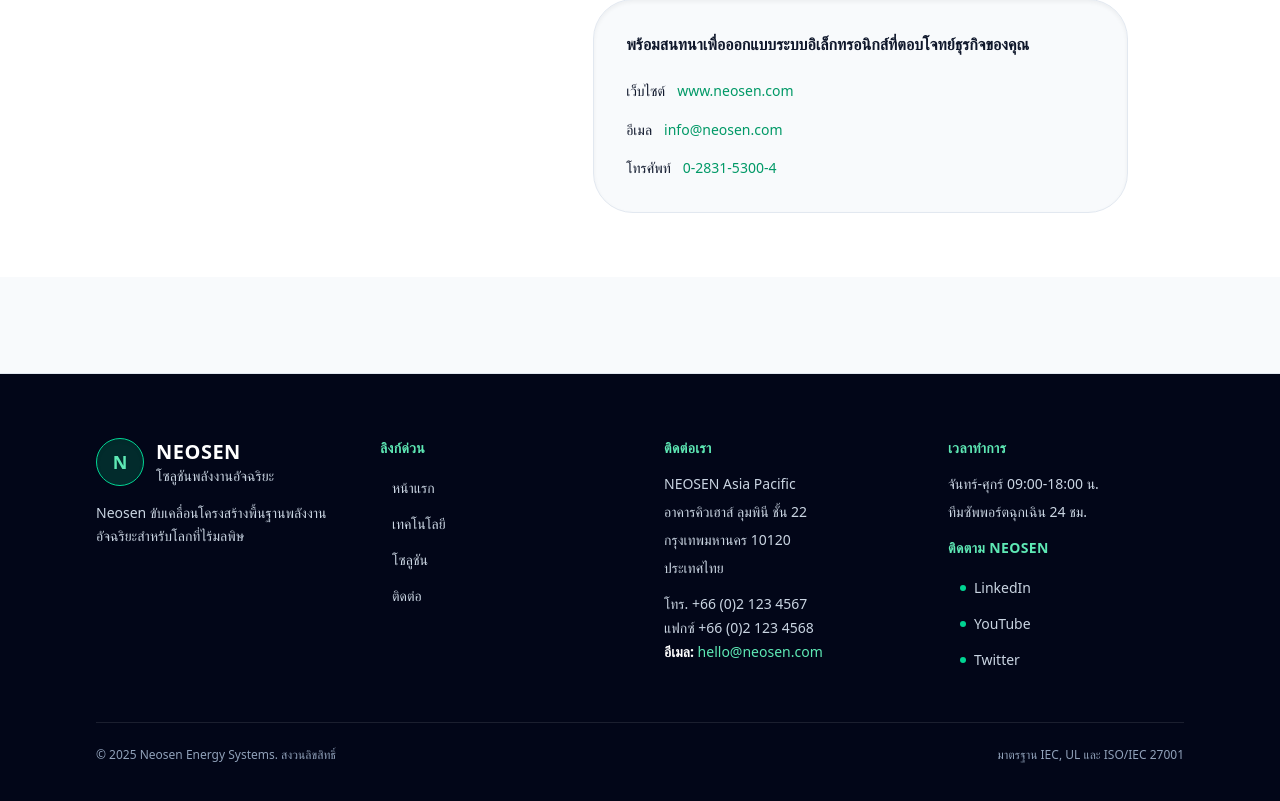
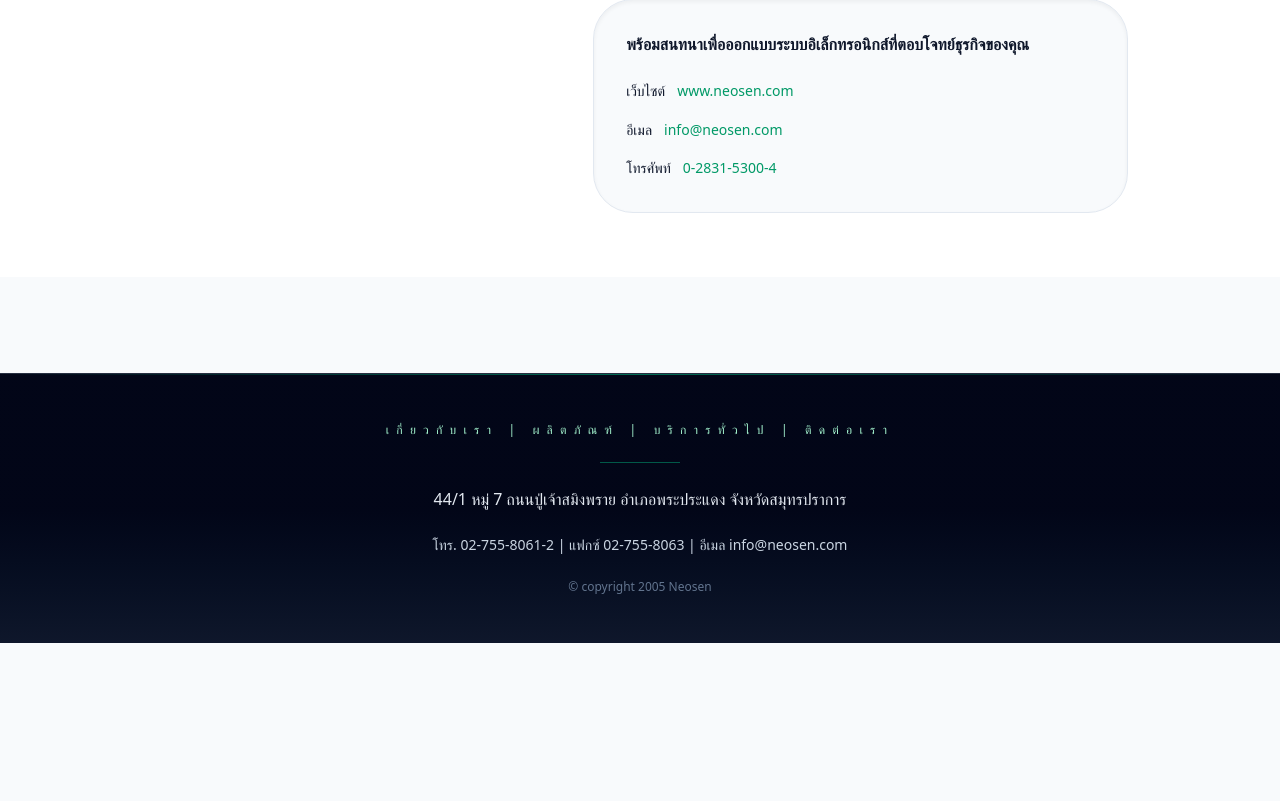
Before and after one commit to DnopPondz/neo, a Next.js app: page / in a window 1280 px wide. Shown: the part 779-1580 px from the top of the page. After the commit the page ends 1422 px from the top, so only its background shows below. Built offline with nearby package versions, Linux system fonts and the light colour scheme.

Commit message:
Restyle footer with legacy contact details

```diff
--- a/components/Footer.js
+++ b/components/Footer.js
@@ -1,115 +1,22 @@
 "use client";
 
-import Link from "next/link";
-import { menuItems } from "@/components/Navbar";
 import { useLanguage } from "@/components/LanguageProvider";
-
-const currentYear = new Date().getFullYear();
 
 export default function Footer() {
   const { translations } = useLanguage();
-  const { brand, nav, footer } = translations;
+  const { footer } = translations;
 
   return (
-    <footer className="border-t border-slate-200 bg-slate-950 text-slate-100">
-      <div className="mx-auto flex max-w-6xl flex-col gap-12 px-6 py-16 lg:px-8">
-        <div className="grid gap-12 md:grid-cols-2 lg:grid-cols-4">
-          <div className="space-y-4">
-            <div className="flex items-center gap-3">
-              <div className="flex h-12 w-12 items-center justify-center rounded-full border border-emerald-400 bg-emerald-500/20 text-lg font-bold text-emerald-300 shadow-inner">
-                N
-              </div>
-              <div>
-                <p className="text-xl font-semibold tracking-wide text-white">{brand.name}</p>
-                <p className="text-sm text-slate-300">{brand.tagline}</p>
-              </div>
-            </div>
-            <p className="text-sm leading-relaxed text-slate-300">{footer.tagline}</p>
-          </div>
-
-          <div>
-            <h3 className="text-sm font-semibold uppercase tracking-wide text-emerald-300">
-              {footer.quickLinksTitle}
-            </h3>
-            <ul className="mt-4 space-y-2 text-sm">
-              {menuItems.map((item) => (
-                <li key={item.key}>
-                  <Link
-                    href={item.href}
-                    className="inline-flex items-center rounded-full px-3 py-1 text-slate-300 transition hover:bg-emerald-400/10 hover:text-emerald-200"
-                  >
-                    {nav[item.key]}
-                  </Link>
-                </li>
-              ))}
-            </ul>
-          </div>
-
-          <div className="space-y-4">
-            <div>
-              <h3 className="text-sm font-semibold uppercase tracking-wide text-emerald-300">
-                {footer.contactTitle}
-              </h3>
-              <div className="mt-4 space-y-2 text-sm text-slate-300">
-                {footer.addressLines.map((line) => (
-                  <p key={line}>{line}</p>
-                ))}
-              </div>
-            </div>
-            <div className="space-y-1 text-sm text-slate-300">
-              {footer.contactNumbers.map((number) => (
-                <p key={number}>{number}</p>
-              ))}
-              <p>
-                <span className="font-semibold text-white">{footer.emailLabel}:</span>{" "}
-                <a
-                  href={`mailto:${footer.email}`}
-                  className="text-emerald-300 transition hover:text-emerald-200"
-                >
-                  {footer.email}
-                </a>
-              </p>
-            </div>
-          </div>
-
-          <div className="space-y-4">
-            <div>
-              <h3 className="text-sm font-semibold uppercase tracking-wide text-emerald-300">
-                {footer.hoursTitle}
-              </h3>
-              <ul className="mt-4 space-y-2 text-sm text-slate-300">
-                {footer.hours.map((item) => (
-                  <li key={item}>{item}</li>
-                ))}
-              </ul>
-            </div>
-            <div>
-              <h3 className="text-sm font-semibold uppercase tracking-wide text-emerald-300">
-                {footer.socialsTitle}
-              </h3>
-              <ul className="mt-4 space-y-2 text-sm">
-                {footer.socials.map((social) => (
-                  <li key={social.href}>
-                    <Link
-                      href={social.href}
-                      className="inline-flex items-center gap-2 rounded-full px-3 py-1 text-slate-300 transition hover:bg-emerald-400/10 hover:text-emerald-200"
-                      target="_blank"
-                      rel="noopener noreferrer"
-                    >
-                      <span className="h-1.5 w-1.5 rounded-full bg-emerald-400" aria-hidden />
-                      {social.label}
-                    </Link>
-                  </li>
-                ))}
-              </ul>
-            </div>
-          </div>
-        </div>
-
-        <div className="flex flex-col gap-4 border-t border-white/10 pt-6 text-xs text-slate-400 sm:flex-row sm:items-center sm:justify-between">
-          <p>{footer.legal.replace("{year}", currentYear)}</p>
-          <p>{footer.certifications}</p>
-        </div>
+    <footer className="relative border-t border-white/10 bg-gradient-to-b from-slate-950 via-slate-950 to-slate-900 text-slate-100">
+      <div className="absolute inset-x-0 top-0 h-px bg-gradient-to-r from-transparent via-emerald-400/50 to-transparent" aria-hidden />
+      <div className="mx-auto flex max-w-5xl flex-col items-center gap-4 px-6 py-12 text-center sm:gap-6">
+        <p className="text-[0.65rem] uppercase tracking-[0.5em] text-emerald-200 sm:text-xs sm:tracking-[0.6em]">
+          {footer.linksLine}
+        </p>
+        <div className="h-px w-20 bg-emerald-400/40" aria-hidden />
+        <p className="text-sm text-slate-200 sm:text-base">{footer.addressLine}</p>
+        <p className="text-xs text-slate-300 sm:text-sm">{footer.contactLine}</p>
+        <p className="text-xs text-slate-500">{footer.copyrightLine}</p>
       </div>
     </footer>
   );
--- a/components/LanguageProvider.js
+++ b/components/LanguageProvider.js
@@ -183,35 +183,12 @@
       },
     },
     footer: {
-      tagline:
-        "Neosen ขับเคลื่อนโครงสร้างพื้นฐานพลังงานอัจฉริยะสำหรับโลกที่ไร้มลพิษ",
-      quickLinksTitle: "ลิงก์ด่วน",
-      contactTitle: "ติดต่อเรา",
-      addressLines: [
-        "NEOSEN Asia Pacific",
-        "อาคารคิวเฮาส์ ลุมพินี ชั้น 22",
-        "กรุงเทพมหานคร 10120",
-        "ประเทศไทย",
-      ],
-      contactNumbers: [
-        "โทร. +66 (0)2 123 4567",
-        "แฟกซ์ +66 (0)2 123 4568",
-      ],
-      emailLabel: "อีเมล",
-      email: "hello@neosen.com",
-      hoursTitle: "เวลาทำการ",
-      hours: [
-        "จันทร์-ศุกร์ 09:00-18:00 น.",
-        "ทีมซัพพอร์ตฉุกเฉิน 24 ชม.",
-      ],
-      socialsTitle: "ติดตาม Neosen",
-      socials: [
-        { label: "LinkedIn", href: "https://www.linkedin.com/company/neosen" },
-        { label: "YouTube", href: "https://www.youtube.com/@neosen" },
-        { label: "Twitter", href: "https://twitter.com/neosen" },
-      ],
-      legal: "© {year} Neosen Energy Systems. สงวนลิขสิทธิ์",
-      certifications: "มาตรฐาน IEC, UL และ ISO/IEC 27001",
+      linksLine: "เกี่ยวกับเรา | ผลิตภัณฑ์ | บริการทั่วไป | ติดต่อเรา",
+      addressLine:
+        "44/1 หมู่ 7 ถนนปู่เจ้าสมิงพราย อำเภอพระประแดง จังหวัดสมุทรปราการ",
+      contactLine:
+        "โทร. 02-755-8061-2 | แฟกซ์ 02-755-8063 | อีเมล info@neosen.com",
+      copyrightLine: "© copyright 2005 Neosen",
     },
   },
   en: {
@@ -391,35 +368,12 @@
       },
     },
     footer: {
-      tagline:
-        "Neosen powers intelligent energy infrastructure for a zero-emission future.",
-      quickLinksTitle: "Quick links",
-      contactTitle: "Get in touch",
-      addressLines: [
-        "NEOSEN Global HQ",
-        "88 Market Street, Suite 2400",
-        "San Francisco, CA 94105",
-        "USA",
-      ],
-      contactNumbers: [
-        "+1 (415) 555-0182",
-        "+1 (415) 555-0199",
-      ],
-      emailLabel: "Email",
-      email: "hello@neosen.com",
-      hoursTitle: "Office hours",
-      hours: [
-        "Monday – Friday 9:00-18:00",
-        "Emergency support available 24/7",
-      ],
-      socialsTitle: "Follow Neosen",
-      socials: [
-        { label: "LinkedIn", href: "https://www.linkedin.com/company/neosen" },
-        { label: "YouTube", href: "https://www.youtube.com/@neosen" },
-        { label: "Twitter", href: "https://twitter.com/neosen" },
-      ],
-      legal: "© {year} Neosen Energy Systems. All rights reserved.",
-      certifications: "IEC, UL, and ISO/IEC 27001 certified",
+      linksLine: "About Us | Products | General | Contact Us",
+      addressLine:
+        "44/1, Moo 7, Poochaosamingprai Rd. Prapradang, Samuthprakarn",
+      contactLine:
+        "Tel: 02-755-8061-2 | Fax: 02-755-8063 | Email: info@neosen.com",
+      copyrightLine: "© copyright 2005 Neosen",
     },
   },
 };
```
